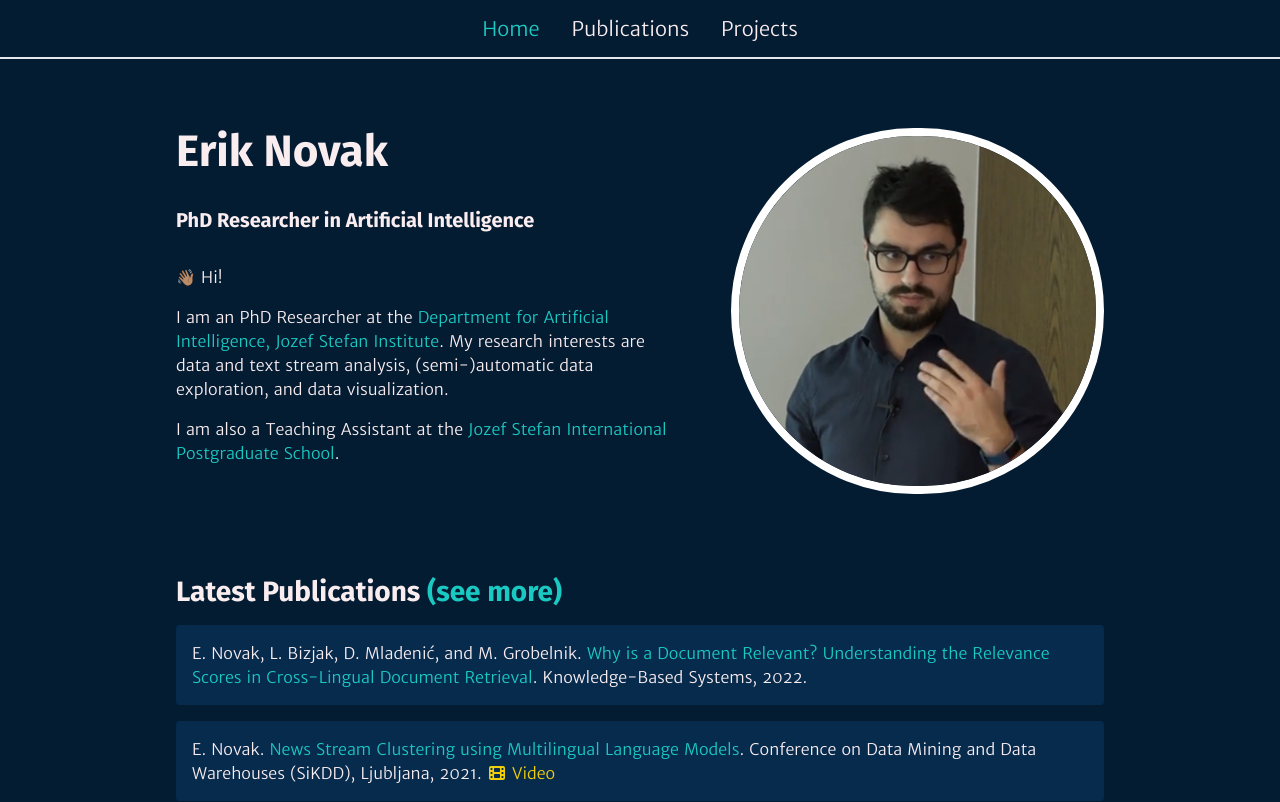
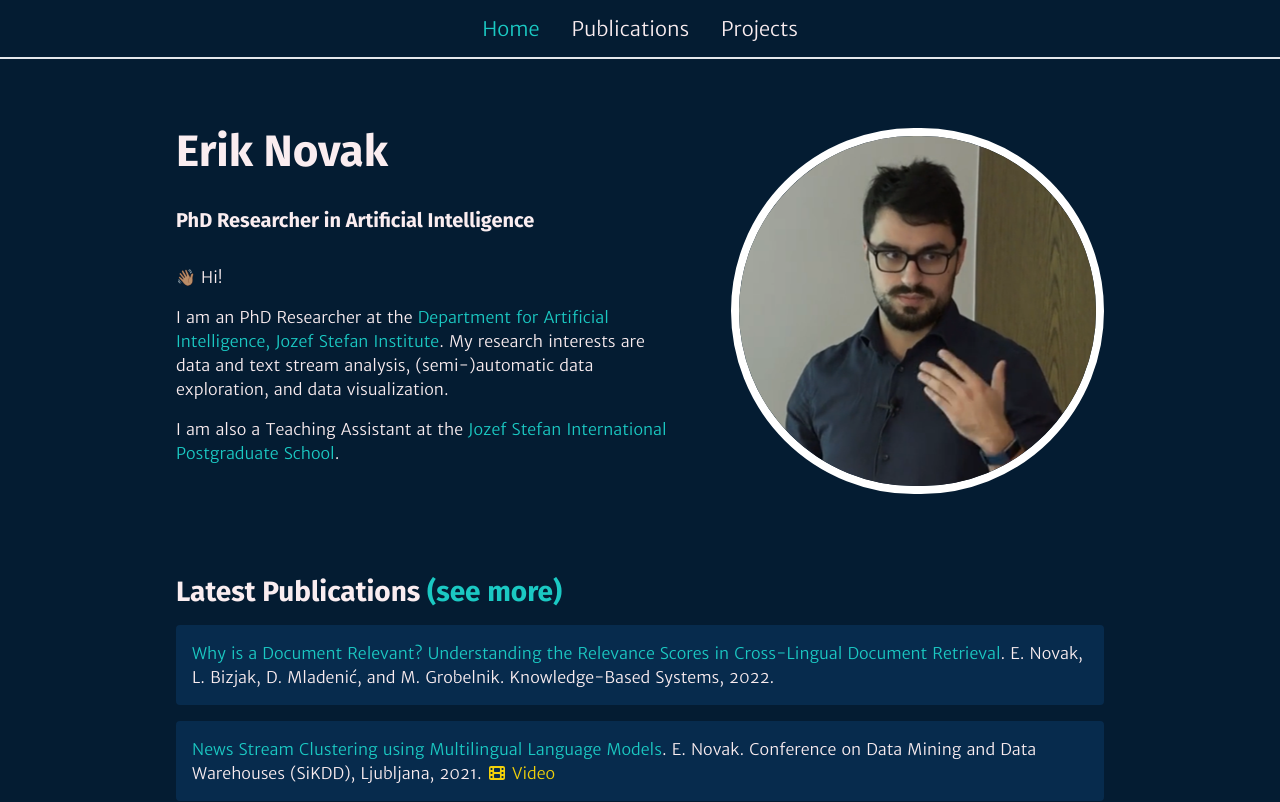
Before and after one commit to eriknovak/eriknovak.github.io, a Next.js app: page / in a window 1280 px wide. Shown: the top 802 px of the page. Built offline with nearby package versions, Linux system fonts and the light colour scheme.

Commit message:
[FIX] Switch publication title and authors

```diff
--- a/components/Publication/Publication.tsx
+++ b/components/Publication/Publication.tsx
@@ -23,7 +23,7 @@ export default function Publication(props: PublicationProps) {
 
   return (
     <span className={styles.container}>
-      {authors}. {createTitle(title, url)}. {reference},{" "}
+      {createTitle(title, url)}. {authors}. {reference},{" "}
       {location ? ` ${location}, ` : " "}
       {year}.{" "}
       {presentation ? (
```
